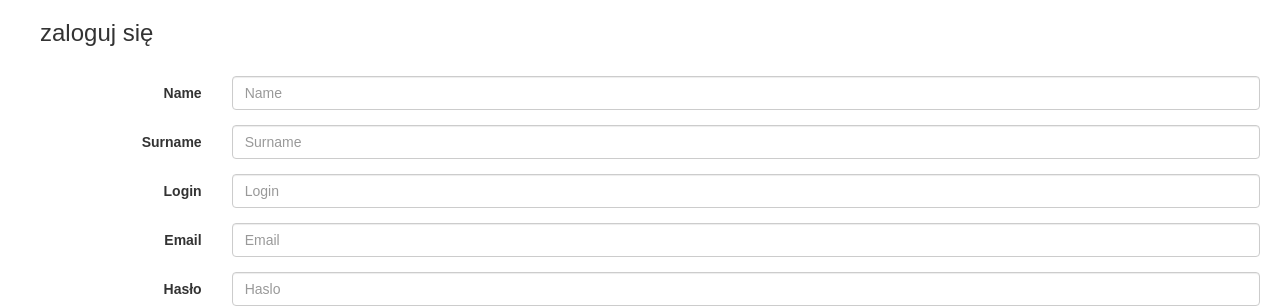
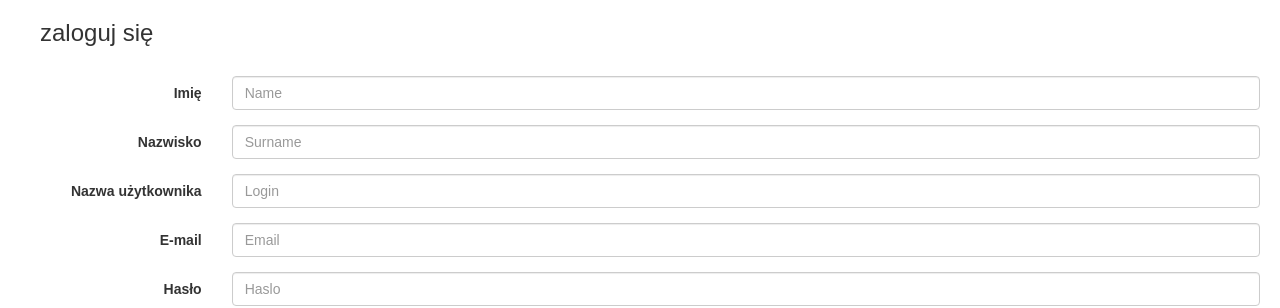
Before and after one commit to infoshareacademy/jfdz4-nietutejsi-app, a React (Create React App) app: page / in a window 1280 px wide. Shown: the top 308 px of the page. Built offline with nearby package versions, Linux system fonts and the light colour scheme.

Commit message:
formularz logowania zmiana nazw etykiet

```diff
--- a/src/LoginForm.js
+++ b/src/LoginForm.js
@@ -39,7 +39,7 @@ class LoginForm extends React.Component {
                 <Form horizontal>
                     <FormGroup controlId="formHorizontalName">
                         <Col componentClass={ControlLabel} sm={2}>
-                            Name
+                            Imię
                         </Col>
                         <Col sm={10}>
                             <FormControl
@@ -52,7 +52,7 @@ class LoginForm extends React.Component {
                     </FormGroup>
                     <FormGroup controlId="formHorizontalSurname">
                         <Col componentClass={ControlLabel} sm={2}>
-                            Surname
+                            Nazwisko
                         </Col>
                         <Col sm={10}>
                             <FormControl
@@ -65,7 +65,7 @@ class LoginForm extends React.Component {
                     </FormGroup>
                     <FormGroup controlId="formHorizontalLogin">
                         <Col componentClass={ControlLabel} sm={2}>
-                            Login
+                            Nazwa użytkownika
                         </Col>
                         <Col sm={10}>
                             <FormControl
@@ -79,7 +79,7 @@ class LoginForm extends React.Component {
 
                     <FormGroup controlId="formHorizontalEmail">
                         <Col componentClass={ControlLabel} sm={2}>
-                            Email
+                            E-mail
                         </Col>
                         <Col sm={10}>
                             <FormControl
```
